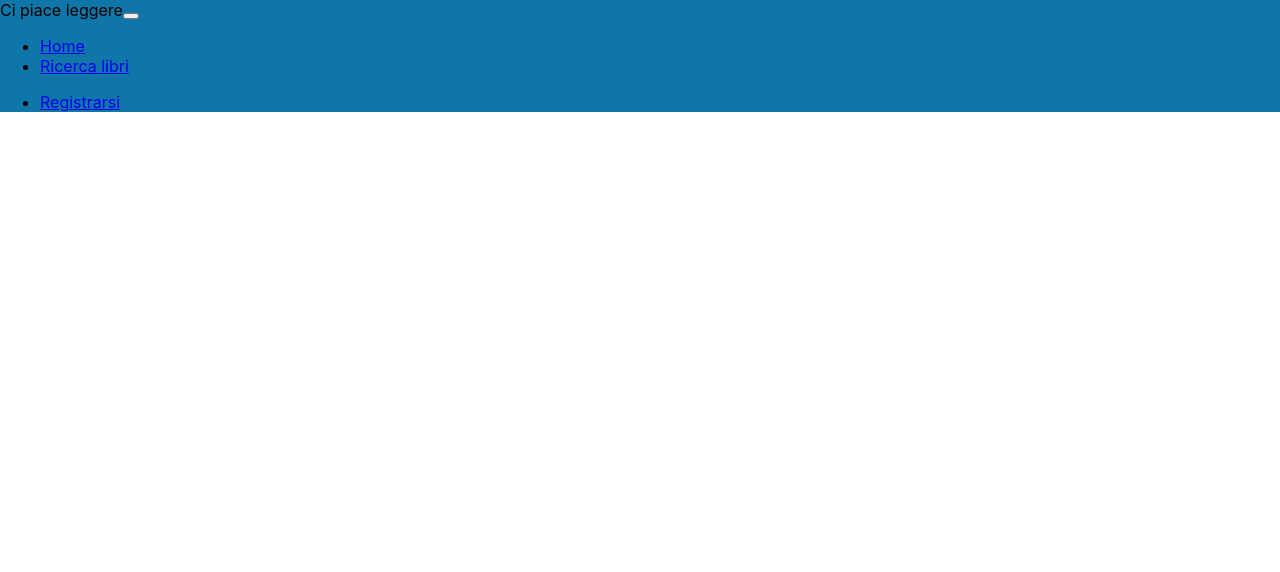
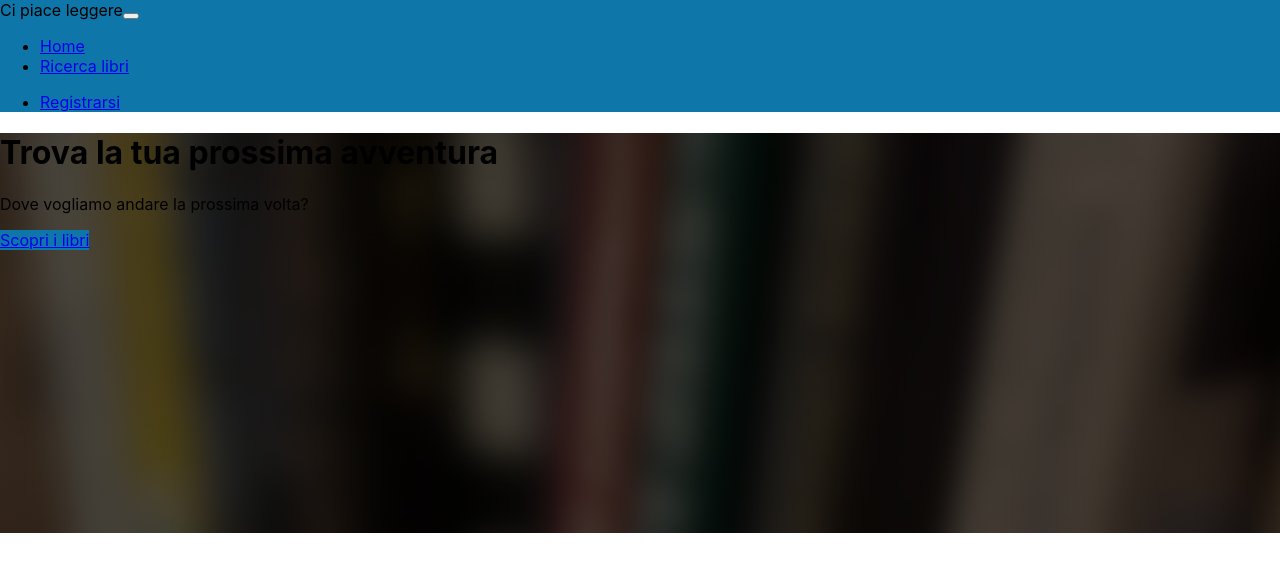
Before and after one commit to johnmukenge/librairia-springboot-react, a React (Create React App) app in the folder 03-frontend/librairia-app/: page / in a window 1280 px wide. Shown: the top 572 px of the page. Built offline with nearby package versions, Linux system fonts and the light colour scheme; the HTML template or start-up script is replaced by a standard one.

Commit message:
ExploreTopBooks component

```diff
--- a/03-frontend/librairia-app/src/App.tsx
+++ b/03-frontend/librairia-app/src/App.tsx
@@ -1,10 +1,14 @@
 import React from 'react';
 import './App.css';
 import { Navbar } from './layouts/NavbarAndFooter/Navbar';
+import { ExploreTopBooks } from './layouts/HomePage/ExploreTopBooks';
 
 function App() {
   return (
-    <Navbar />
+    <div>
+      <Navbar />
+      <ExploreTopBooks />
+    </div>
   );
 }
 
--- /dev/null
+++ b/03-frontend/librairia-app/src/layouts/HomePage/ExploreTopBooks.tsx
@@ -0,0 +1,13 @@
+export const ExploreTopBooks = () => {
+    return (
+        <div className="p-5 mb-4 bg-dark header">
+            <div className="container-fluid py-5 text-white d-flex justify-content-center align-items-center">
+                <div>
+                    <h1 className="display-5 fw-bold">Trova la tua prossima avventura</h1>
+                    <p className="col-md-8 fs-">Dove vogliamo andare la prossima volta?</p>
+                    <a type="button" className="btn main-color btn-lg text-white" href="#">Scopri i libri</a>
+                </div>
+            </div>
+        </div>
+    )
+}
--- a/03-frontend/librairia-app/src/layouts/NavbarAndFooter/Navbar.tsx
+++ b/03-frontend/librairia-app/src/layouts/NavbarAndFooter/Navbar.tsx
@@ -2,7 +2,7 @@ export const Navbar = () => {
     return(
         <nav className='navbar navbar-expand-lg navbar-dark main-color py-3'>
             <div className='container-fluid'>
-        <span className='navbar-brand'> Ci piace leggere</span>
+                <span className='navbar-brand'>Ci piace leggere</span>
                 <button className='navbar-toggler' type='button'
                 data-bs-toggle='collapse' data-bs-target='#navbarNavDropDown'
                 aria-controls='navbarNavDropDown' aria-expanded='false'
```
Lines whose indentation alone changed are shown as unchanged.
